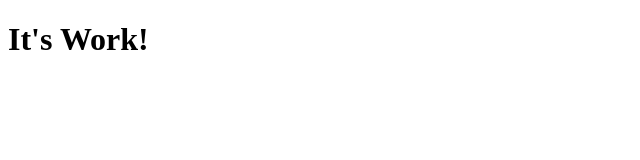
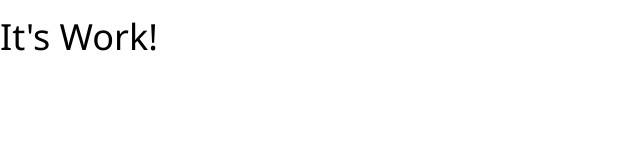
Before and after one commit to donpedrosangre/web-Lab1, a plain HTML site: page index.html in a window 1280 px wide. Shown: the whole page, without its empty margins (0-640 px from the left). Drawn offline with nearby package versions, Linux system fonts and the light colour scheme.

Commit message:
One commit

```diff
--- a/index.html
+++ b/index.html
@@ -3,10 +3,13 @@
 <head>
     <meta charset="UTF-8">
     <title>My portfolio</title>
+
+    <link rel="stylesheet" href="http://www.w3schools.com/lib/w3.css">
 </head>
 <body>
 <h1>It's Work!</h1>
 
 
+
 </body>
 </html>
```
